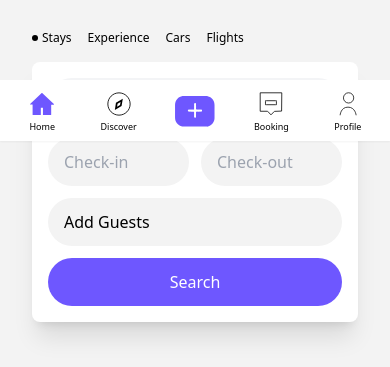
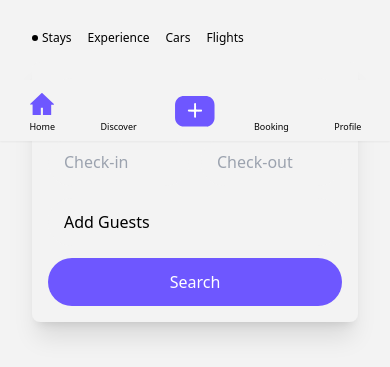
Before and after one commit to elvrby/sicohotel, a Next.js app: page / in a window 390 px wide. Shown: the part 703-1070 px from the top of the page. Built offline with nearby package versions, Linux system fonts and the light colour scheme.

Commit message:
V 1.5 Theme Support

```diff
--- a/app/globals.css
+++ b/app/globals.css
@@ -25,10 +25,16 @@ body.dark-theme{
 }
 
 body.dark-theme .bgr{
-  background-color: #F3F3F3; /* Dark mode background */
-  color: black; /* Dark mode text color */
+  background-color: rgb(33, 33, 33); /* Light mode background */
+  color: white; /* Light mode text color */;
   overflow-y: auto; /* Atau scroll */
   height: 100%;
+}
+body.dark-theme .btnclm{
+  background-color: rgb(72, 72, 72);
+  color: white;
+  overflow-y: auto;
+    height: 100%;
 }
 body.dark-theme main{
   background-color: #000000; /* Dark mode background */
@@ -50,6 +56,9 @@ body.dark-theme .line{
 body.dark-theme .ofill{
   fill: white;
 }
+body.dark-theme .ostroke{
+  stroke: white;
+}
 body.dark-theme .bdown{
   border: 2px solid #4A4A4A;
 }
@@ -63,9 +72,15 @@ body.light-theme{
   background-color: #F3F3F3;
 }
 body.light-theme .bgr{
-  background-color: black; /* Light mode background */
-  color: white; /* Light mode text color */;
+  background-color: #F3F3F3; /* Dark mode background */
+  color: black; /* Dark mode text color */
   overflow-y: auto; /* Atau scroll */
+    height: 100%;
+}
+body.light-theme .btnclm{
+  background-color: #F3F3F3;
+  color: black;
+  overflow-y: auto;
     height: 100%;
 }
 
--- a/src/components/addons/searchbar.tsx
+++ b/src/components/addons/searchbar.tsx
@@ -41,13 +41,13 @@ const SearchBar: React.FC = () =>{
         <main className="mt-4">
             {/* Search Bar */}
             <div className="relative lg:absolute lg:top-2/3 w-full max-w-2xl px-4 z-10 lg:max-w-5xl">
-            <div className="bg-white rounded-lg lg:rounded-full md:rounded-full shadow-xl p-4 flex flex-col sm:flex-row gap-3">
+            <div className="bgr rounded-lg lg:rounded-full md:rounded-full shadow-xl p-4 flex flex-col sm:flex-row gap-3">
             {/* Dropdown Destination */}
             <div className="flex-1">
                 <select
                 value={destination}
                 onChange={(e) => setDestination(e.target.value)}
-                className="w-full px-4 py-3 rounded-full border-none bg-gray-100 focus:ring-2 focus:ring-[#6E57FF]"
+                className="w-full px-4 py-3 rounded-full border-none btnclm focus:ring-2 focus:ring-[#6E57FF]"
                 >
                 <option value="" disabled>
                     Select Destination
--- a/src/components/footer.tsx
+++ b/src/components/footer.tsx
@@ -3,7 +3,7 @@ import Link from "next/link";
 const FooterMobile: React.FC = () => {
     return (
         <main className="w-full h-16 flex items-center justify-center">
-        <footer className="fixed bottom-0 left-0 w-full bg-white pl-1 pb-2 pr-1 pt-3 flex justify-around items-center md:hidden text-[9px] text-black shadow-sm z-20">
+        <footer className="fixed bottom-0 left-0 w-full navbar pl-1 pb-2 pr-1 pt-3 flex justify-around items-center md:hidden text-[9px] text-black shadow-sm z-20">
             <div className="flex w-full justify-between">
                 <div className="text-center flex flex-col items-center flex-1">
                     <svg className="w-6 h-6" viewBox="0 0 26 24" fill="none" xmlns="http://www.w3.org/2000/svg">
@@ -13,9 +13,9 @@ const FooterMobile: React.FC = () => {
                 </div>
 
                 <div className="text-center flex flex-col items-center flex-1">
-                    <svg className="w-6 h-6" viewBox="0 0 28 28" fill="none" xmlns="http://www.w3.org/2000/svg">
-                        <path d="M14 27C21.1797 27 27 21.1797 27 14C27 6.8203 21.1797 1 14 1C6.8203 1 1 6.8203 1 14C1 21.1797 6.8203 27 14 27Z" stroke="black" stroke-miterlimit="10" />
-                        <path d="M10.4328 12.6361L9.16772 20.8826L17.0097 16.2281L18.4265 7.88L10.4328 12.6355V12.6361ZM15.1984 15.1868L11.7787 17.2166L12.3303 13.6208L15.8161 11.5471L15.1984 15.1873V15.1868Z" fill="black" />
+                    <svg className="w-6 h-6 ostroke" viewBox="0 0 28 28" fill="none" xmlns="http://www.w3.org/2000/svg">
+                        <path d="M14 27C21.1797 27 27 21.1797 27 14C27 6.8203 21.1797 1 14 1C6.8203 1 1 6.8203 1 14C1 21.1797 6.8203 27 14 27Z" />
+                        <path d="M10.4328 12.6361L9.16772 20.8826L17.0097 16.2281L18.4265 7.88L10.4328 12.6355V12.6361ZM15.1984 15.1868L11.7787 17.2166L12.3303 13.6208L15.8161 11.5471L15.1984 15.1873V15.1868Z" />
                     </svg>
                     <h1 className="mt-1">Discover</h1>
                 </div>
@@ -30,16 +30,16 @@ const FooterMobile: React.FC = () => {
                 </div>
 
                 <div className="text-center flex flex-col items-center flex-1">
-                    <svg className="w-6 h-6" viewBox="0 0 29 30" fill="none" xmlns="http://www.w3.org/2000/svg">
-                        <path d="M10.5672 24.3835L10.2707 24.0655H9.83583H1V1H27.9898L27.7583 23.8488L19.1242 24.1941L18.7287 24.2099L18.4512 24.4921L14.4564 28.5543L10.5672 24.3835ZM20.271 15.882H21.271V14.882V11.884V10.884H20.271H8.5985H7.5985V11.884V14.882V15.882H8.5985H20.271Z" stroke="black" stroke-width="1" />
+                    <svg className="w-6 h-6 ostroke" viewBox="0 0 29 30" fill="none" xmlns="http://www.w3.org/2000/svg">
+                        <path d="M10.5672 24.3835L10.2707 24.0655H9.83583H1V1H27.9898L27.7583 23.8488L19.1242 24.1941L18.7287 24.2099L18.4512 24.4921L14.4564 28.5543L10.5672 24.3835ZM20.271 15.882H21.271V14.882V11.884V10.884H20.271H8.5985H7.5985V11.884V14.882V15.882H8.5985H20.271Z" />
                     </svg>
                     <h1 className="mt-1">Booking</h1>
                 </div>
 
                 <Link href="/login" passHref className="text-center flex flex-col items-center flex-1">
                     <div className="text-center flex flex-col items-center flex-1">
-                        <svg className="w-6 h-6" viewBox="0 0 23 32" fill="none" xmlns="http://www.w3.org/2000/svg">
-                            <path d="M1 31C1 31 1.70315 20.1955 11.485 20.1955C21.2668 20.1955 22.3535 31 22.3535 31M19.1432 7.85658C19.1432 11.6434 16.0734 14.7132 12.2866 14.7132C8.49986 14.7132 5.43006 11.6434 5.43006 7.85658C5.43006 4.06979 8.49986 1 12.2866 1C16.0734 1 19.1432 4.06979 19.1432 7.85658Z" stroke="black" stroke-miterlimit="10" />
+                        <svg className="w-6 h-6 ostroke" viewBox="0 0 23 32" fill="none" xmlns="http://www.w3.org/2000/svg">
+                            <path d="M1 31C1 31 1.70315 20.1955 11.485 20.1955C21.2668 20.1955 22.3535 31 22.3535 31M19.1432 7.85658C19.1432 11.6434 16.0734 14.7132 12.2866 14.7132C8.49986 14.7132 5.43006 11.6434 5.43006 7.85658C5.43006 4.06979 8.49986 1 12.2866 1C16.0734 1 19.1432 4.06979 19.1432 7.85658Z"/>
                         </svg>
                         <h1 className="mt-1">Profile</h1>
                     </div>
--- a/src/components/index.tsx
+++ b/src/components/index.tsx
@@ -178,7 +178,7 @@ const IndexComponent: React.FC = () => {
                 </svg>
 
                 <div className="ml-4">
-                  <h2 className="text-3xl font-bold text-black flex items-center">Our Facilities</h2>
+                  <h1 className="text-3xl font-bold flex items-center">Our Facilities</h1>
                   <p className="text-gray-500">80+ Hotels Available</p>
                 </div>
 
```
Also changed, not shown: src/components/header.tsx (+4 -4 lines).
